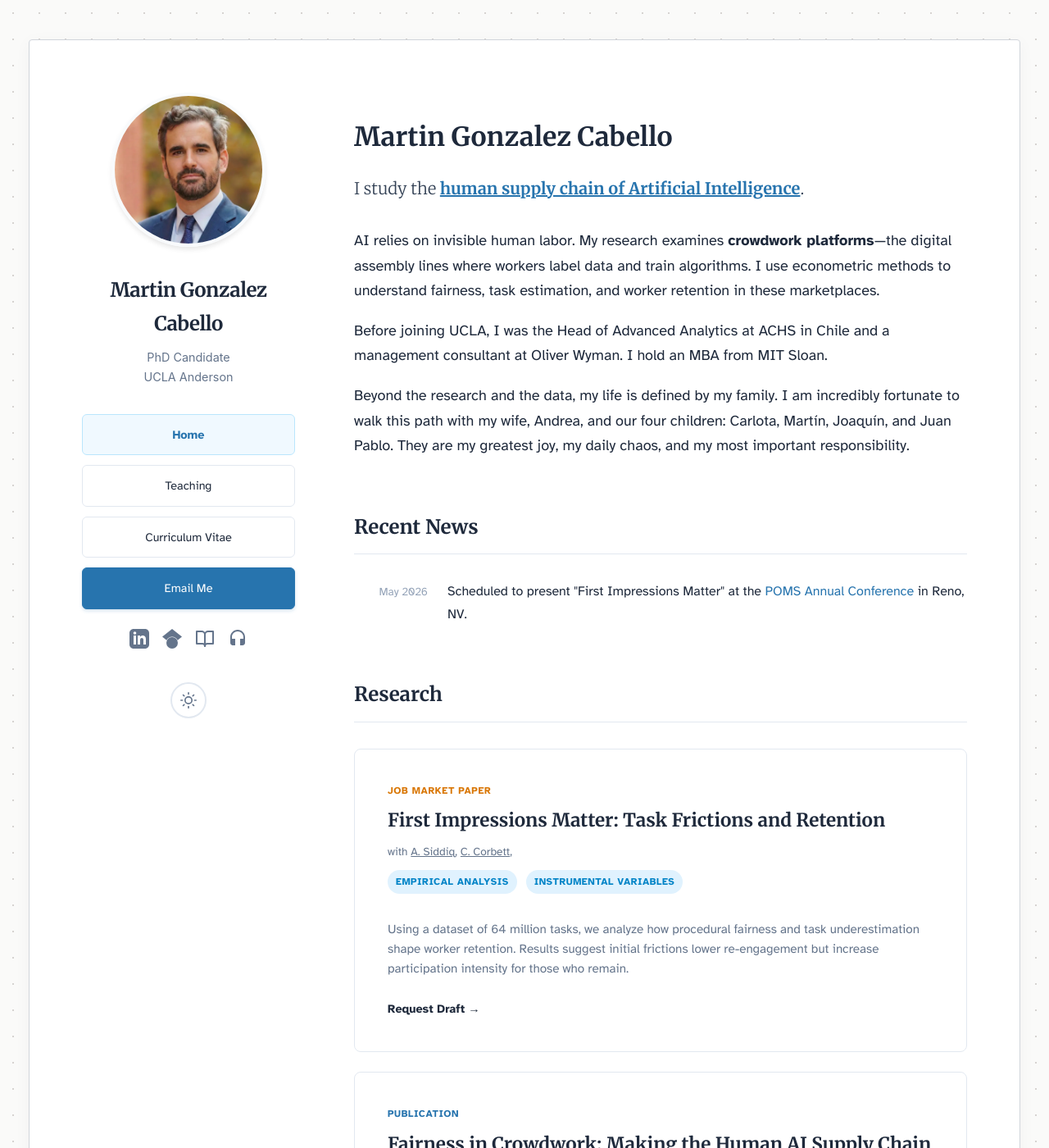
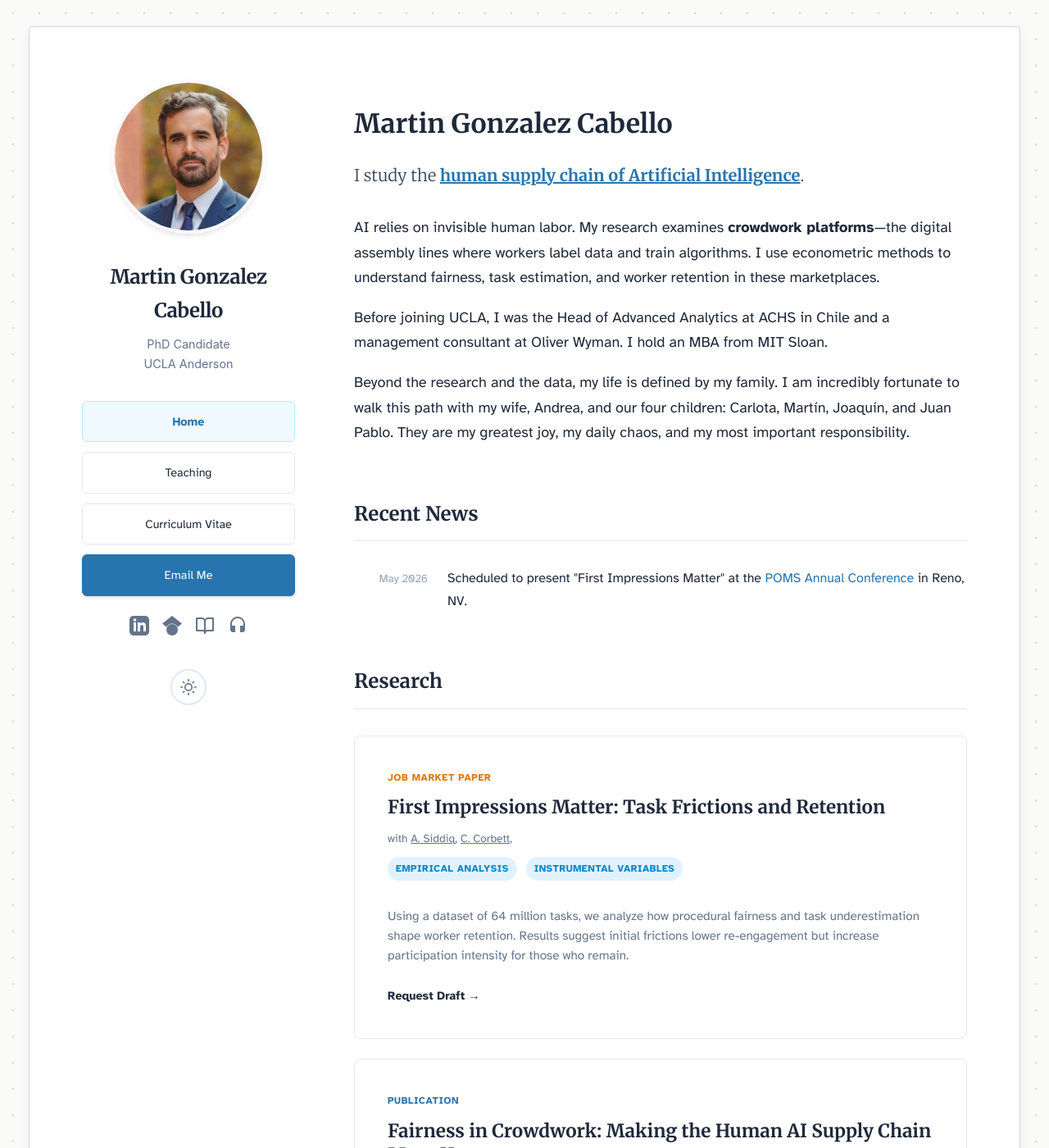
Before and after one commit to martins73/research-site, a Jekyll site: the page built from index.html, in a window 1280 px wide and 1400 px high. Shown: the whole window at 82% size. Built offline with Jekyll 4.4.1, drawn with Linux system fonts in a browser that asks for light colours.

Commit message:
Reduce top margin for better page layout
- Decrease container top margin from 48px to 32px
- Improves initial viewport usage without feeling cramped
- Makes content appear higher on page load

https://claude.ai/code/session_01K6ku6PG3b3GsqVsYTdduzn

```diff
--- a/assets/css/style.css
+++ b/assets/css/style.css
@@ -224,7 +224,7 @@ h1, h2, h3, .name {
 
 .container {
     max-width: 1080px;
-    margin: var(--space-12) auto;
+    margin: var(--space-8) auto;
     background-color: var(--bg-paper);
     border: 1px solid #d1d5db;
     box-shadow: 0 4px 20px rgba(0,0,0,0.04);
```
